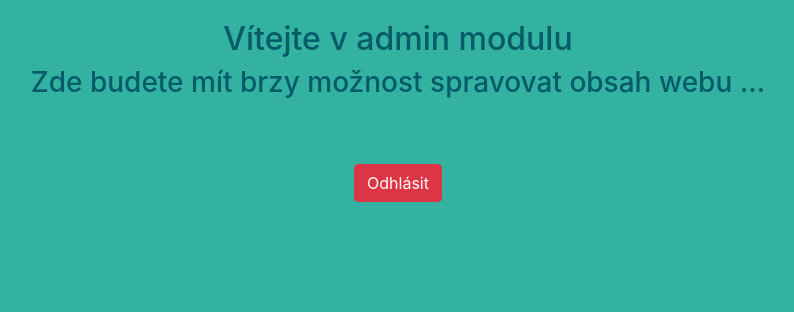
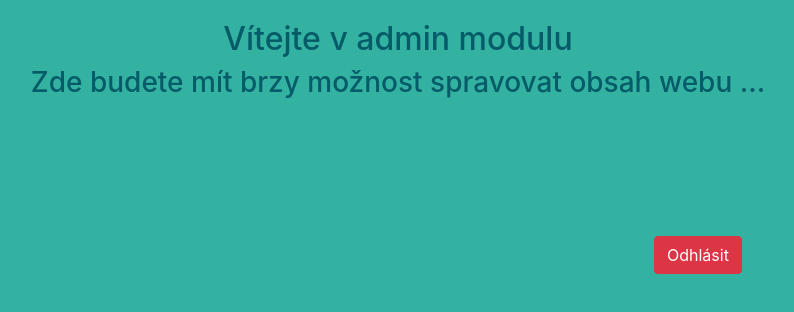
Before and after one commit to hniv00/prevence-ma-smyl_team01, a React (Create React App) app in the folder frontend/: page /admin-lp in a window 1280 px wide. Shown: the top 312 px of the page, without its empty margins (242-1036 px from the left). Built offline with nearby package versions, Linux system fonts and the light colour scheme.

Commit message:
admin login fixing graphics

```diff
--- a/frontend/src/App.css
+++ b/frontend/src/App.css
@@ -212,15 +212,17 @@ p {
   height: 300px;
   padding-left: 15px;
   padding-right: 15px;
-  box-shadow: 5px 5px 25px lightgrey;
+  box-shadow: 5px 5px 30px #343233;
   transform: translate(-50%, -50%);
   top: 50%;
   left: 50%;
   position: absolute;
+  background-color: rgba(255, 255, 255, 0.8);
 }
 
 .login-input-group {
   margin: 10px;
+
 }
 
 .login-input {
@@ -235,9 +237,9 @@ p {
 }
 
 /*logout-btn*/
-.logout{
-  margin-top: 5%;
-  text-align: center;
+.logout-button{
+  margin-top: 10%;
+  margin-left: 70%;
 }
 
 /* Color of Footer */
--- /dev/null
+++ b/frontend/src/components/atoms/LoginButton.js
@@ -0,0 +1,17 @@
+import React, { Component } from "react"
+import { Button} from 'reactstrap';
+
+export class LoginButton extends Component {
+  render() {
+    return (
+      <div>
+        <Button
+          id="cssButton"
+          color="primary"
+          className="login-button"
+          href="/admin-lp">
+          Přihlásit</Button>{' '}
+      </div>
+    );
+  }
+}
--- /dev/null
+++ b/frontend/src/components/atoms/LogoutButton.js
@@ -0,0 +1,16 @@
+import React, { Component } from "react"
+import { Button} from 'reactstrap';
+
+export class LogoutButton extends Component {
+  render() {
+    return (
+      <div>
+        <Button
+          className="logout-button"
+          color="danger"
+          href="/admin-login">
+          Odhlásit</Button>{' '}
+      </div>
+    );
+  }
+}
--- a/frontend/src/components/organisms/LoginForm.js
+++ b/frontend/src/components/organisms/LoginForm.js
@@ -1,6 +1,8 @@
 import React, {Component} from 'react';
 import { Jumbotron, Button, Row, Col, Label } from 'reactstrap';
 import { Link } from "react-router-dom";
+import {LoginButton} from '../atoms/LoginButton';
+
 
 export class LoginForm extends React.Component {
   constructor(props) {
@@ -39,14 +41,7 @@ export class LoginForm extends React.Component {
               onChange={event => this.setState({username: event.target.value})}/>
             </div>
             <div className="Submit-button">
-              <Button
-                className="login-button"
-                color="primary"
-                type="button"
-                //onClick={() => this.signUp()}
-                href="/admin-lp">
-                Přihlásit
-                </Button>
+                <LoginButton></LoginButton>
             </div>
         </Jumbotron>
     );
--- a/frontend/src/components/pages/AdminLandingPage.js
+++ b/frontend/src/components/pages/AdminLandingPage.js
@@ -6,6 +6,7 @@ import {Button} from 'reactstrap';
 import {TopNav} from '../molecules/TopNav';
 import {Heading} from '../atoms/Heading';
 import {Footer} from '../organisms/Footer';
+import {LogoutButton} from '../atoms/LogoutButton';
 
 import logo from '../../img/logo_prevence.png';
 
@@ -15,18 +16,11 @@ export class AdminLandingPage extends Component {
       <div>
         <h2>Vítejte v admin modulu</h2>
         <h3>Zde budete mít brzy možnost spravovat obsah webu ...</h3>
-        <div className="logout">
-          <Button
-            className="logout-btn"
-            color="danger"
-            type="button"
-            //onClick={() => this.signUp()}
-            href="/admin-login"
-            >
-            Odhlásit
-          </Button>
+
+          <div>
+              <LogoutButton></LogoutButton>
+          </div>
         </div>
-      </div>
     );
   }
 }
```
